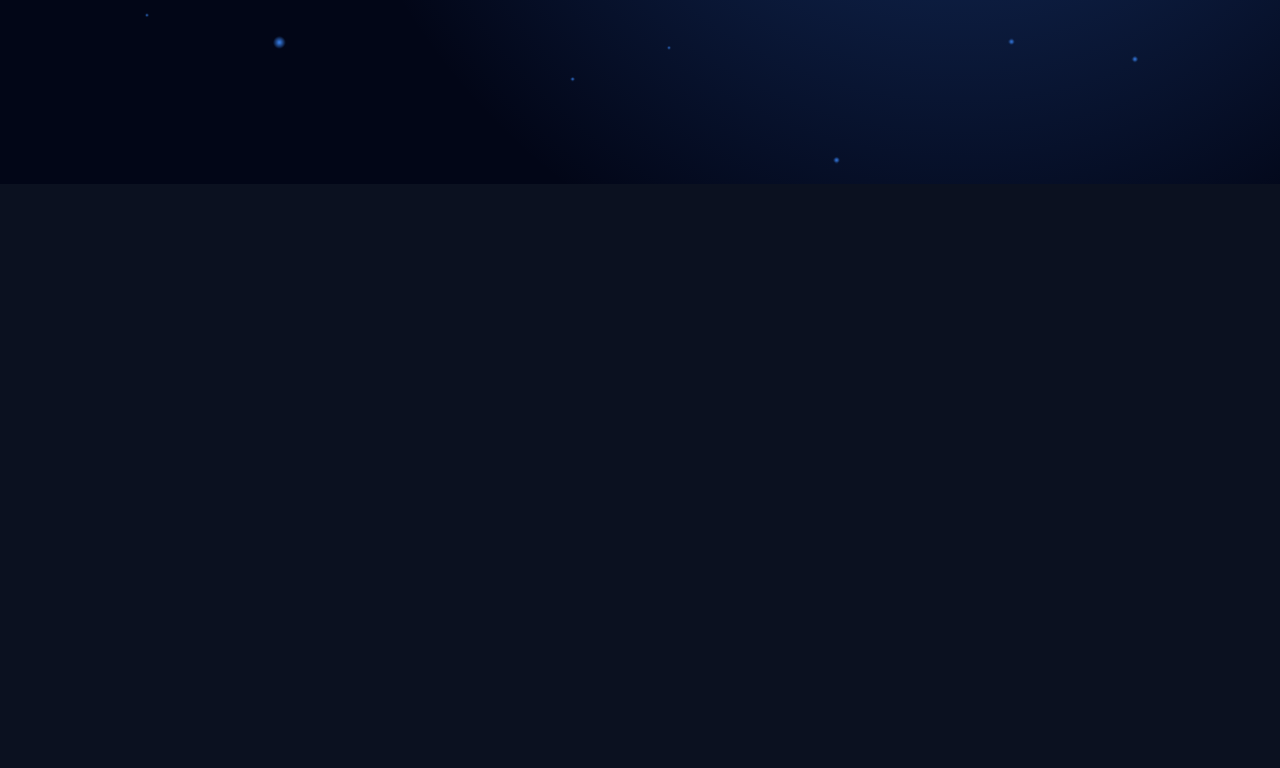
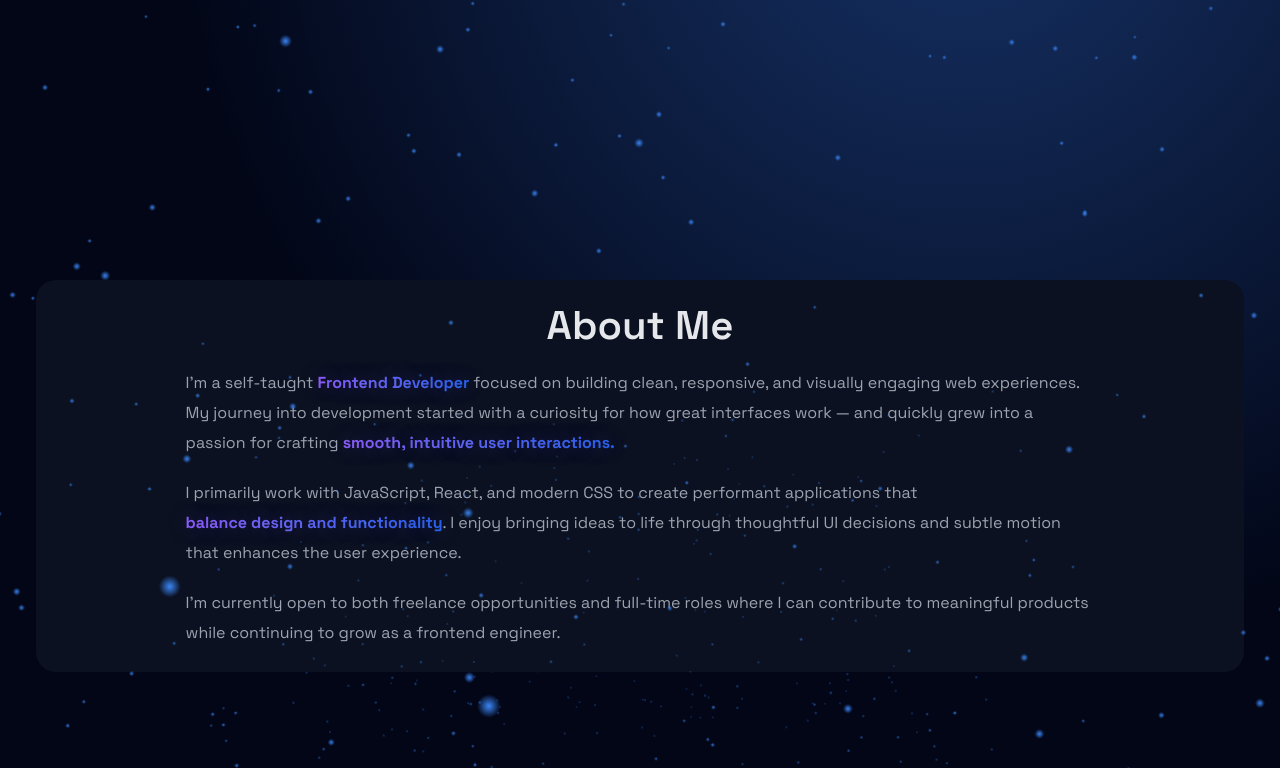
Before and after one commit to BryanDegante/E-portfolio, a React (Vite) app: page / in a window 1280 px wide. Shown: the part 616-1384 px from the top of the page. Before the commit the page ends 800 px from the top, so only its background shows below. Built offline with nearby package versions, Linux system fonts and the light colour scheme.

Commit message:
about text done tech stack started

```diff
--- a/index.html
+++ b/index.html
@@ -2,9 +2,9 @@
 <html lang="en">
   <head>
     <meta charset="UTF-8" />
-    <link rel="icon" type="image/svg+xml" href="/vite.svg" />
+    <link rel="icon" type="image/svg+xml" href="/ClearLogo.png" />
     <meta name="viewport" content="width=device-width, initial-scale=1.0" />
-    <title>e-portfolio</title>
+    <title>Bryan Degante</title>
   </head>
   <body>
     <div id="root"></div>
--- a/src/App.jsx
+++ b/src/App.jsx
@@ -1,19 +1,25 @@
-import { BrowserRouter as Router, Routes, Route } from "react-router-dom"
-import Home from "./pages/Home"
-import Nav from "./components/Nav"
+import { BrowserRouter as Router, Routes, Route } from 'react-router-dom';
+import Home from './pages/Home';
+import Nav from './components/Nav';
+import Particles from './components/UI/Particles';
 
 function App() {
+	return (
+		<div className="App" style={{ position: 'relative' }}>
+			{/* Global Background */}
+			<Particles particleCount={500} color={0x60a5fa} />
 
-  return (
-    <div className="App">
 			<Router>
+				{/* Content Layer */}
+				<div style={{ position: 'relative', zIndex: 1 }}>
 					<Nav />
 					<Routes>
-          <Route path="/" element={<Home />}></Route>
+						<Route path="/" element={<Home />} />
 					</Routes>
+				</div>
 			</Router>
 		</div>
-  )
+	);
 }
 
-export default App
+export default App;
--- /dev/null
+++ b/src/components/About.jsx
@@ -0,0 +1,50 @@
+import React from 'react';
+
+const About = () => {
+	return (
+		<section id="About">
+			<div className="container">
+				<div className="about__wrapper">
+                    <div className="About__container">
+
+						<h2 className="text__color--normal">About Me</h2>
+						<p className="about__para text__color--muted">
+							I'm a self-taught{' '}
+							<span className="text__color--purple">
+								Frontend Developer
+							</span>{' '}
+							focused on building clean, responsive, and visually
+							engaging web experiences. My journey into
+							development started with a curiosity for how great
+							interfaces work — and quickly grew into a passion
+							for crafting{' '}
+							<span className="text__color--purple">
+								smooth, intuitive user interactions.
+							</span>
+						</p>
+
+						<p className="about__para text__color--muted">
+							I primarily work with JavaScript, React, and modern
+							CSS to create performant applications that{' '}
+							<span className="text__color--purple">
+								balance design and functionality
+							</span>
+							. I enjoy bringing ideas to life through thoughtful
+							UI decisions and subtle motion that enhances the
+							user experience.
+						</p>
+
+						<p className="about__para text__color--muted">
+							I'm currently open to both freelance opportunities
+							and full-time roles where I can contribute to
+							meaningful products while continuing to grow as a
+							frontend engineer.
+						</p>
+					</div>
+				</div>
+			</div>
+		</section>
+	);
+};
+
+export default About;
--- a/src/components/Landing.jsx
+++ b/src/components/Landing.jsx
@@ -11,12 +11,12 @@ const Landing = () => {
 
 			<div className="landing__container">
 				<div className="landing__container--text">
-					<h1 className="text--color">I'm Bryan Degante</h1>
-					<h2 className="text--color">
+					<h1 className="text__color--normal">I'm Bryan Degante</h1>
+					<h2 className="text__color--normal">
 						A Frontend Developer <br /> Focused on clean UI & Smooth
 						Animations
 					</h2>
-					<h3 className="text--color">
+					<h3 className="text__color--normal">
 						Building responsive interfaces with modern web
 						technologies.
 					</h3>
--- a/src/components/Nav.jsx
+++ b/src/components/Nav.jsx
@@ -13,6 +13,9 @@ const Nav = () => {
 						<a href="#" className='link__hover--effect'>About</a>
 					</li>
 					<li>
+						<a href="#" className='link__hover--effect'>Projects</a>
+					</li>
+					<li>
 						<a href="#" className='link__hover--effect'>Contact</a>
 					</li>
 				</ul>
--- a/src/components/UI/Particles.jsx
+++ b/src/components/UI/Particles.jsx
@@ -117,12 +117,13 @@ const Particles = ({ particleCount = 300, color = 0x60a5fa }) => {
 		<div
 			ref={mountRef}
 			style={{
-				position: 'absolute',
+				position: 'fixed',
 				top: 0,
 				left: 0,
-				width: '100%',
-				height: '100%',
+				width: '100vw',
+				height: '100vh',
 				zIndex: 0,
+				pointerEvents: 'none',
 			}}
 		/>
 	);
--- a/src/index.css
+++ b/src/index.css
@@ -4,8 +4,16 @@
 :root {
   --primary: #3B82F6;
   --primary-hover: #2563EB;
-  --purple: #8B5CF6;
+  --purple: linear-gradient(90deg,
+      #8B5CF6 0%,
+      #6366F1 40%,
+      #2563EB 100%);
   --cyan: #22D3EE;
+  --body-bg: radial-gradient(circle at 75% 35%,
+      rgba(59, 130, 246, 0.35) 0%,
+      rgba(59, 130, 246, 0.18) 30%,
+      rgba(2, 6, 23, 0) 60%),
+    #020617;
   --section-bg: #0B1120;
   --text-color: #E5E7EB;
   --text-muted: #9CA3AF;
@@ -18,9 +26,9 @@
   font-family: 'Space Grotesk', 'Inter';
 }
 
+
 body {
-  background-color: var(--section-bg);
-
+  background: var(--body-bg);
 }
 
 html {
@@ -57,10 +65,12 @@ h3 {
   font-size: 18px;
   line-height: 1.6;
 }
-img{
+
+img {
   width: 100%;
   height: 100%;
 }
+
 .small {
   font-weight: 400;
   line-height: 1.6;
@@ -74,8 +84,22 @@ img{
   letter-spacing: 0.2;
 }
 
-.text--color {
+.text__color--normal {
   color: var(--text-color);
+}
+
+.text__color--purple {
+  background: var(--purple);
+  font-weight: 800;
+  -webkit-background-clip: text;
+  -webkit-text-fill-color: transparent;
+  background-clip: text;
+  display: inline-block;
+  text-shadow: 0 0 20px rgba(139, 92, 246, 0.35);
+}
+
+.text__color--muted {
+  color: var(--text-muted);
 }
 
 a {
@@ -86,6 +110,16 @@ a {
   transition: 0.3s ease;
 }
 
+.container {
+  padding: 96px 36px
+}
+
+.row {
+  margin: 0 auto;
+  max-width: 1280px;
+  width: 100%;
+}
+
 .link__hover--effect::after {
   content: "";
   position: absolute;
@@ -93,9 +127,9 @@ a {
   left: 0;
   width: 0%;
   height: 2px;
-  background: #3b82f6;
+  background: var(--primary);
   transition: width 0.3s ease;
-  box-shadow: 0 0 8px #3b82f6;
+  box-shadow: 0 0 8px  var(--primary);
 }
 
 .link__hover--effect:hover {
@@ -105,6 +139,7 @@ a {
 .link__hover--effect:hover::after {
   width: 100%;
 }
+
 
 /* #region NAV */
 .glass-nav {
@@ -145,8 +180,8 @@ a {
 }
 
 .logo {
-    width: 60px;
-    height: 60px;
+  width: 60px;
+  height: 60px;
 }
 
 .nav-links {
@@ -161,11 +196,6 @@ a {
 
 /*  #region LANDING */
 #Landing {
-  background: radial-gradient(circle at 75% 35%,
-      rgba(59, 130, 246, 0.35) 0%,
-      rgba(59, 130, 246, 0.18) 30%,
-      rgba(2, 6, 23, 0) 60%),
-    #020617;
   min-height: 100vh;
   display: flex;
   position: relative;
@@ -265,3 +295,33 @@ a {
 /* #endregion Social Container */
 
 /* #endregion LANDING */
+
+/* #region ABOUT  */
+
+.about__wrapper {
+  display: flex;
+  flex-direction: column;
+  align-items: center;
+  justify-content: center;
+}
+
+.About__container {
+  padding: 24px 36px;
+  width: 100%;
+  max-width: 1280px;
+  border-radius: 20px;
+  background: var(--section-bg);
+  gap: 20px;
+  display: flex;
+  justify-content: center;
+  flex-direction: column;
+  align-items: center;
+}
+
+.about__para {
+  width: 80%;
+  line-height: 30px;
+}
+
+
+/* #endregion ABOUT */
--- a/src/pages/Home.jsx
+++ b/src/pages/Home.jsx
@@ -1,10 +1,12 @@
 import React from 'react'
 import Landing from '../components/Landing'
+import About from '../components/About'
 
 const Home = () => {
   return (
       <main>
-          <Landing />
+      <Landing />
+      <About />
     </main>
   )
 }
```
Also changed, not shown: src/components/TechStack.jsx (added, +9 -0 lines), src/components/UI/TechCard.jsx (added, +9 -0 lines), src/data/Tech.js (added, +8 -0 lines). Lines whose indentation alone changed are shown as unchanged.
